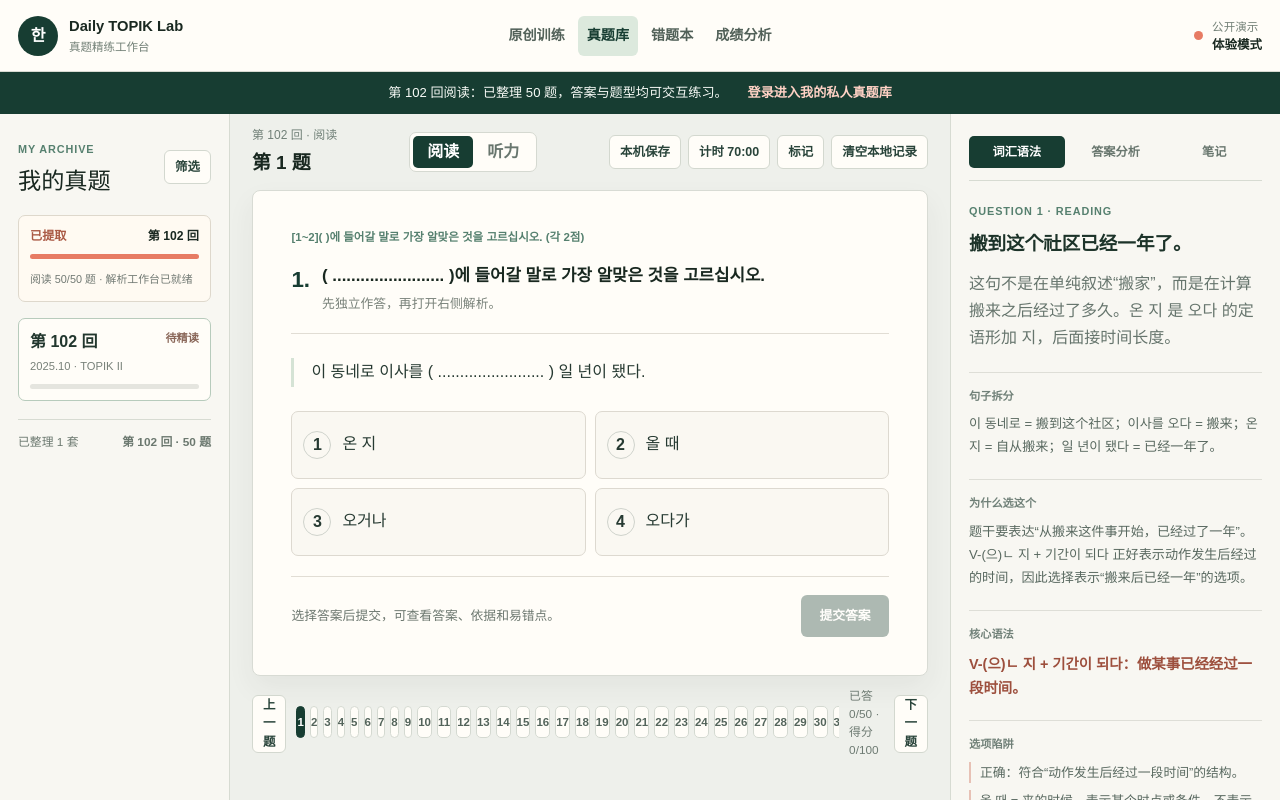
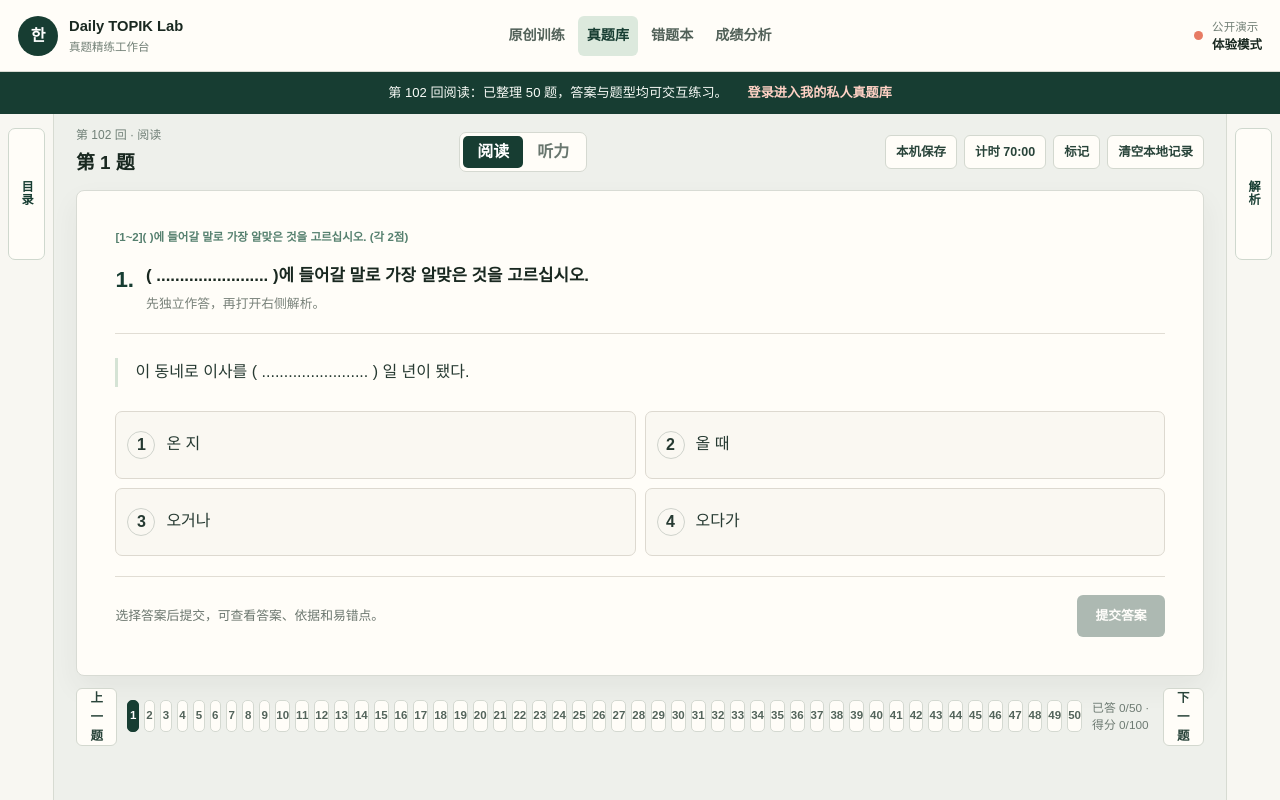
Before and after one commit to adia1223/daily-topik-lab, a Next.js app: page /exam-lab in a window 1280 px wide. Shown: the top 800 px of the page. Built offline with nearby package versions, Linux system fonts and the light colour scheme.

Commit message:
Collapse exam side panels by default

```diff
--- a/app/exam-lab/exam-workspace.tsx
+++ b/app/exam-lab/exam-workspace.tsx
@@ -109,6 +109,8 @@ export default function ExamWorkspace({ isPrivate = false, displayName = "体验
   const [notes, setNotes] = useState<Record<number, string>>({});
   const [flagged, setFlagged] = useState<number[]>([]);
   const [showPdf, setShowPdf] = useState(false);
+  const [isLibraryOpen, setIsLibraryOpen] = useState(false);
+  const [isAnalysisOpen, setIsAnalysisOpen] = useState(false);
   const [progressLoaded, setProgressLoaded] = useState(false);
   const selectedQuestion = topik102Questions[selectedNumber - 1];
   const detail = detailedNotes[selectedNumber];
@@ -195,8 +197,17 @@ export default function ExamWorkspace({ isPrivate = false, displayName = "体验
 
       {!isPrivate ? <div className="demo-banner"><span>第 102 回阅读：已整理 50 题，答案与题型均可交互练习。</span><a href="/vault">登录进入我的私人真题库</a></div> : null}
 
-      <div className="exam-layout">
-        <aside className="exam-library" aria-label="真题目录">
+      <div className={`exam-layout ${isLibraryOpen ? "" : "is-library-collapsed"} ${isAnalysisOpen ? "" : "is-analysis-collapsed"}`}>
+        <aside className={`exam-library ${isLibraryOpen ? "" : "is-collapsed"}`} aria-label="真题目录">
+          <button
+            aria-expanded={isLibraryOpen}
+            className="side-collapse-toggle"
+            onClick={() => setIsLibraryOpen((open) => !open)}
+            type="button"
+          >
+            <span>{isLibraryOpen ? "收起" : "目录"}</span>
+          </button>
+          {isLibraryOpen ? <>
             <div className="library-heading"><div><span>MY ARCHIVE</span><h1>我的真题</h1></div><button type="button">筛选</button></div>
             <div className="import-status">
               <div><span>已提取</span><strong>第 102 回</strong></div>
@@ -210,6 +221,7 @@ export default function ExamWorkspace({ isPrivate = false, displayName = "体验
               </button>)}
             </div>
             <div className="library-summary"><span>已整理 1 套</span><strong>第 102 回 · 50 题</strong></div>
+          </> : null}
         </aside>
 
         <section className="question-workspace">
@@ -235,7 +247,16 @@ export default function ExamWorkspace({ isPrivate = false, displayName = "体验
           <div className="question-strip"><button onClick={() => selectQuestion(Math.max(1, selectedNumber - 1))} type="button">上一题</button><div>{topik102Questions.map((question) => <button className={`${question.num === selectedNumber ? "active" : ""} ${submittedQuestions[question.num] ? "done" : ""} ${flagged.includes(question.num) ? "flagged" : ""}`} onClick={() => selectQuestion(question.num)} key={question.num} type="button">{question.num}</button>)}</div><span>已答 {answeredCount}/50 · 得分 {correctScore}/100</span><button onClick={() => selectQuestion(Math.min(50, selectedNumber + 1))} type="button">下一题</button></div>
         </section>
 
-        <aside className="exam-analysis" aria-label="题目解析">
+        <aside className={`exam-analysis ${isAnalysisOpen ? "" : "is-collapsed"}`} aria-label="题目解析">
+          <button
+            aria-expanded={isAnalysisOpen}
+            className="side-collapse-toggle"
+            onClick={() => setIsAnalysisOpen((open) => !open)}
+            type="button"
+          >
+            <span>{isAnalysisOpen ? "收起" : "解析"}</span>
+          </button>
+          {isAnalysisOpen ? <>
             <div className="analysis-tabs"><button className={analysisTab === "sentence" ? "is-active" : ""} onClick={() => setAnalysisTab("sentence")} type="button">词汇语法</button><button className={analysisTab === "answer" ? "is-active" : ""} onClick={() => setAnalysisTab("answer")} type="button">答案分析</button><button className={analysisTab === "notes" ? "is-active" : ""} onClick={() => setAnalysisTab("notes")} type="button">笔记</button></div>
             {analysisTab === "sentence" ? <div className="sentence-analysis">
               <div className="analysis-kicker">QUESTION {selectedNumber} · {selectedQuestion.type === "order" ? "ORDER" : "READING"}</div><p className="analysis-korean" lang="ko">{detail?.translation || "这一题重点考查根据上下文定位信息，并排除表述范围过大的干扰项。"}</p><p className="analysis-chinese">{detail?.note || "先看题干要求，再用连接词、指代和因果关系回到原文定位。长文题不要凭常识选答案，要确认选项是否被原文完整支持。"}</p>
@@ -254,6 +275,7 @@ export default function ExamWorkspace({ isPrivate = false, displayName = "体验
             </div> : null}
             {analysisTab === "notes" ? <div className="note-panel"><label htmlFor="exam-note">这道题记住什么？</label><textarea id="exam-note" onChange={(event) => setNotes((items) => ({ ...items, [selectedNumber]: event.target.value.slice(0, 300) }))} placeholder="例如：온 지 表示经过的时间，后面接 일 년이 됐다。" value={note} /><div><span>{note.length}/300</span><button type="button">已自动保存</button></div></div> : null}
             <div className="source-card"><span>原始文件</span><strong>제102회 · 읽기 · 홀수형</strong><small>已载入项目原页图片 · 当前第 {selectedNumber} 题对应第 {sourcePage} 页</small><button onClick={() => setShowPdf(true)} type="button">对照 PDF 原页</button></div>
+          </> : null}
           {showPdf ? <div className="pdf-modal-backdrop" role="presentation" onMouseDown={(event) => { if (event.target === event.currentTarget) setShowPdf(false); }}><section className="pdf-modal" role="dialog" aria-label={`第 ${sourcePage} 页 PDF 原页`} aria-modal="true"><div className="pdf-modal-header"><div><span>原页对照</span><strong>第 {sourcePage} 页 · 第 {selectedNumber} 题</strong></div><button aria-label="关闭 PDF 原页" onClick={() => setShowPdf(false)} type="button">×</button></div><div className="pdf-modal-page"><img alt={`第 ${sourcePage} 页 PDF 原页`} src={`/exam-assets/topik-102/page-${String(sourcePage).padStart(2, "0")}.png`} /></div></section></div> : null}
         </aside>
       </div>
--- a/app/globals.css
+++ b/app/globals.css
@@ -1201,12 +1201,16 @@ button {
 .demo-banner a { color: #ffd2c5; font-weight: 900; }
 
 .exam-layout {
+  --library-width: 270px;
+  --analysis-width: 390px;
   min-height: calc(100vh - 72px);
   display: grid;
-  grid-template-columns: 270px minmax(540px, 1fr) 390px;
+  grid-template-columns: var(--library-width) minmax(540px, 1fr) var(--analysis-width);
   max-width: 1920px;
   margin: 0 auto;
 }
+.exam-layout.is-library-collapsed { --library-width: 58px; }
+.exam-layout.is-analysis-collapsed { --analysis-width: 58px; }
 .demo-banner + .exam-layout { min-height: calc(100vh - 114px); }
 
 .exam-library,
@@ -1214,8 +1218,38 @@ button {
   padding: 22px 18px;
   background: #f8f7f2;
 }
+.exam-library.is-collapsed,
+.exam-analysis.is-collapsed {
+  padding: 14px 8px;
+}
 .exam-library { border-right: 1px solid #d7dbd2; }
 .exam-analysis { border-left: 1px solid #d7dbd2; }
+
+.side-collapse-toggle {
+  width: 100%;
+  min-height: 38px;
+  border: 1px solid #cfd8ce;
+  border-radius: 7px;
+  background: #fffdf8;
+  color: #173d32;
+  cursor: pointer;
+  font-size: .76rem;
+  font-weight: 900;
+}
+.side-collapse-toggle:hover { border-color: #8fb39e; background: #e8f0e8; }
+.exam-library:not(.is-collapsed) .side-collapse-toggle,
+.exam-analysis:not(.is-collapsed) .side-collapse-toggle { margin-bottom: 14px; }
+.exam-library.is-collapsed .side-collapse-toggle,
+.exam-analysis.is-collapsed .side-collapse-toggle {
+  min-height: 132px;
+  display: grid;
+  place-items: center;
+}
+.exam-library.is-collapsed .side-collapse-toggle span,
+.exam-analysis.is-collapsed .side-collapse-toggle span {
+  writing-mode: vertical-rl;
+  letter-spacing: .12em;
+}
 
 .library-heading { justify-content: space-between; margin-bottom: 16px; }
 .library-heading span,
@@ -1406,7 +1440,13 @@ button {
 .pdf-modal-page img { display: block; width: min(100%, 720px); height: auto; margin: 0 auto; border: 1px solid #d7dbd2; box-shadow: 0 8px 24px rgba(23, 35, 31, .12); }
 
 @media (max-width: 1280px) {
-  .exam-layout { grid-template-columns: 230px minmax(500px, 1fr) 330px; }
+  .exam-layout {
+    --library-width: 230px;
+    --analysis-width: 330px;
+    grid-template-columns: var(--library-width) minmax(500px, 1fr) var(--analysis-width);
+  }
+  .exam-layout.is-library-collapsed { --library-width: 54px; }
+  .exam-layout.is-analysis-collapsed { --analysis-width: 54px; }
   .exam-primary-nav a { padding: 0 9px; }
   .exam-topbar { gap: 14px; padding: 0 18px; }
 }
@@ -1414,8 +1454,15 @@ button {
 @media (max-width: 1020px) {
   .exam-topbar { grid-template-columns: 1fr auto; }
   .exam-primary-nav { grid-column: 1 / -1; grid-row: 2; border-top: 1px solid #e1e3de; padding: 5px 0; }
-  .exam-layout { grid-template-columns: 220px minmax(0, 1fr); }
+  .exam-layout {
+    --library-width: 220px;
+    --analysis-width: 220px;
+    grid-template-columns: var(--library-width) minmax(0, 1fr);
+  }
+  .exam-layout.is-library-collapsed { --library-width: 54px; }
   .exam-analysis { grid-column: 1 / -1; border-top: 1px solid #d7dbd2; border-left: 0; }
+  .exam-analysis.is-collapsed .side-collapse-toggle { min-height: 42px; }
+  .exam-analysis.is-collapsed .side-collapse-toggle span { writing-mode: horizontal-tb; letter-spacing: 0; }
   .exam-topbar { padding-top: 9px; }
 }
 
@@ -1427,6 +1474,10 @@ button {
   .demo-banner { align-items: flex-start; flex-direction: column; gap: 4px; }
   .exam-layout { display: block; }
   .exam-library { border-right: 0; border-bottom: 1px solid #d7dbd2; }
+  .exam-library.is-collapsed,
+  .exam-analysis.is-collapsed { padding: 10px 12px; }
+  .exam-library.is-collapsed .side-collapse-toggle { min-height: 42px; }
+  .exam-library.is-collapsed .side-collapse-toggle span { writing-mode: horizontal-tb; letter-spacing: 0; }
   .exam-set-list { grid-template-columns: repeat(2, minmax(0, 1fr)); }
   .question-workspace { padding: 0 12px 16px; }
   .workspace-toolbar { flex-wrap: wrap; padding: 12px 0; }
```
Also changed, not shown: 1 other file (tests, documents, lock files or other folders). Lines whose indentation alone changed are shown as unchanged.
